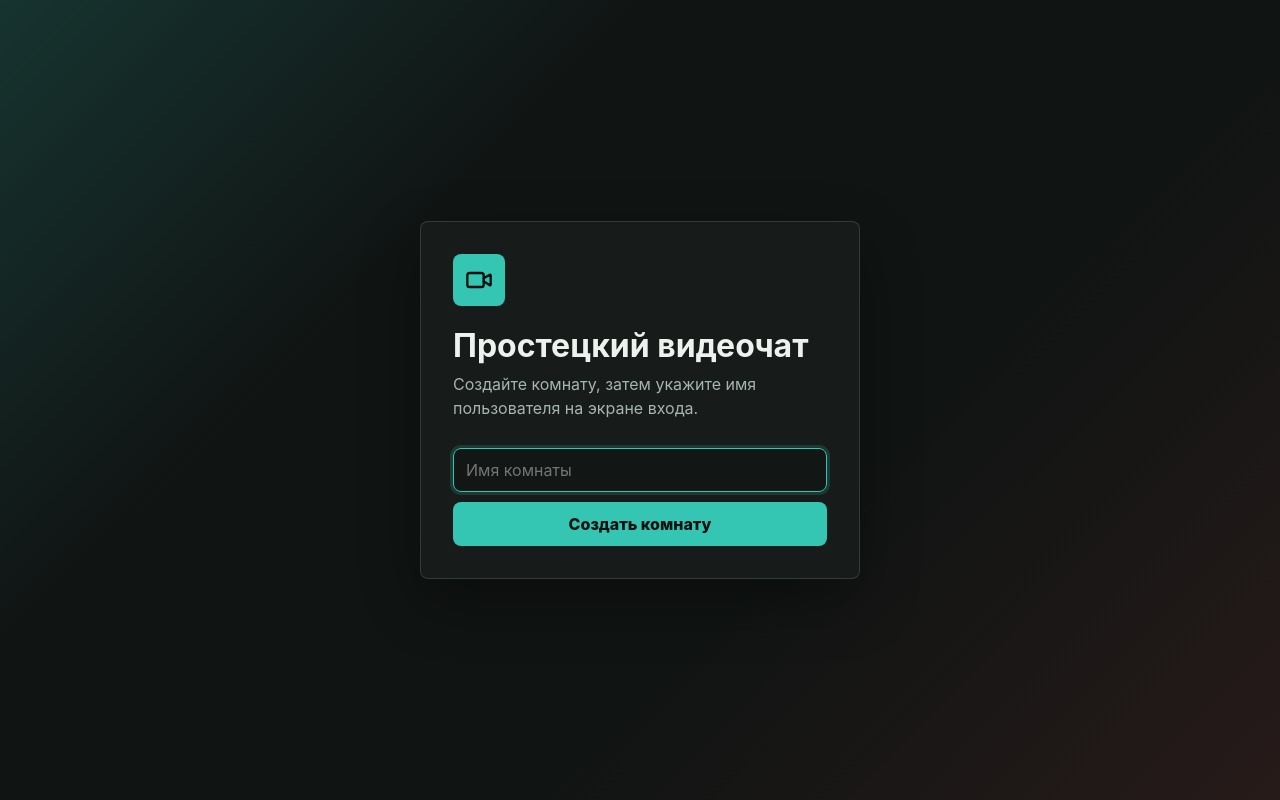
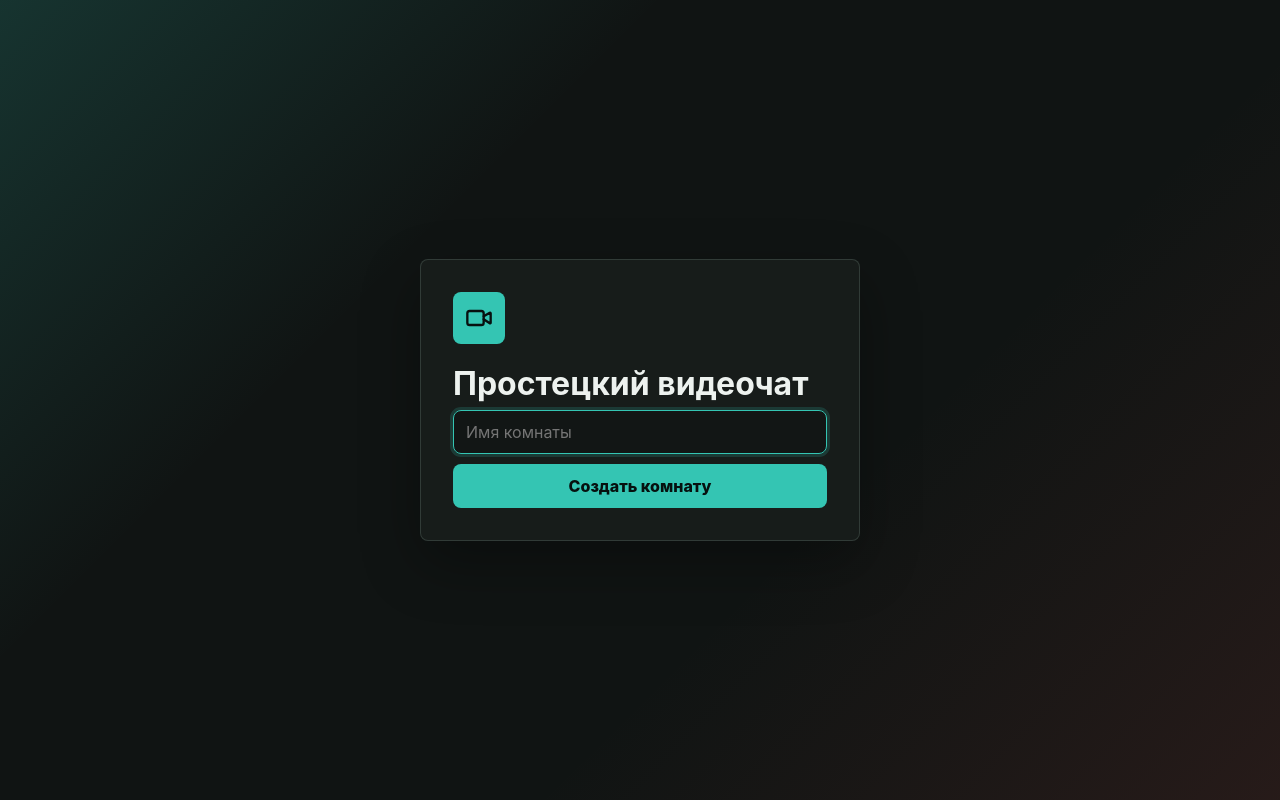
Before and after one commit to hoppa1231/fora-soft, a React (Vite) app in the folder client/: page / in a window 1280 px wide. Built offline with nearby package versions, Linux system fonts and the light colour scheme; no server answers.

Commit message:
Remove user instruction text from landing page

```diff
--- a/client/src/pages/LandingPage.jsx
+++ b/client/src/pages/LandingPage.jsx
@@ -28,8 +28,6 @@ export function LandingPage({ onCreateRoom }) {
           <Video aria-hidden="true" size={28} />
         </div>
         <h1 id="entry-title">Простецкий видеочат</h1>
-        <p>Создайте комнату, затем укажите имя пользователя на экране входа.</p>
-
         <form className="entry__form" onSubmit={submit}>
           <input
             aria-label="Имя комнаты"
```
